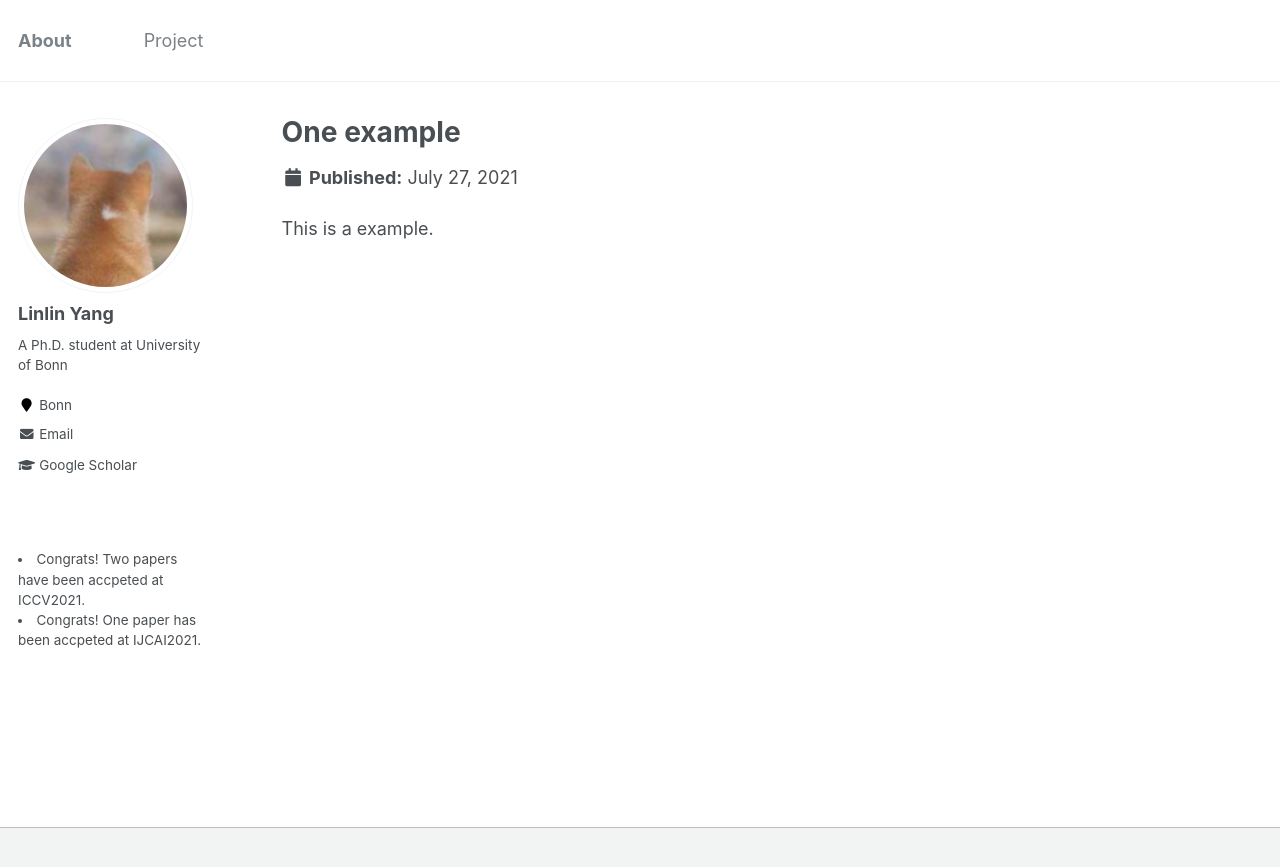
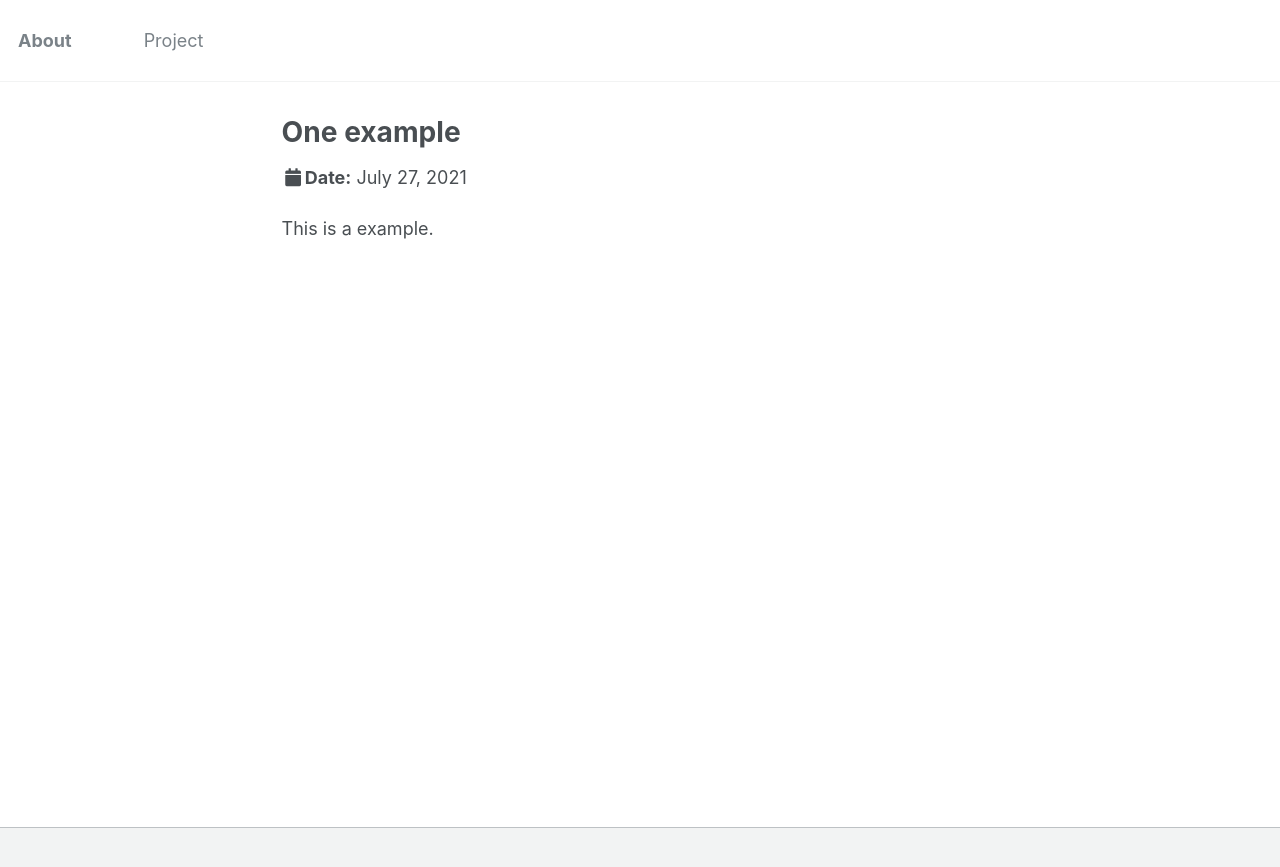
Before and after one commit to bestonebyone/mu4yang, a Jekyll site: the page built from _project/example.md, in a window 1280 px wide. Shown: the top 867 px of the page. Built offline with Jekyll 4.4.1, drawn with Linux system fonts in a browser that asks for light colours; some of the changed lines change nothing that is shown.

Commit message:
add project

```diff
--- a/_config.yml
+++ b/_config.yml
@@ -241,9 +241,9 @@ defaults:
       path: ""
       type: project
     values:
-      layout: single
-      author_profile: true
-      share: true
+      layout: project
+      author_profile: false
+      share: false
 
 # Sass/SCSS
 sass:
```
Also changed, not shown: _layouts/project.html (renamed from _layouts/talk.html).
